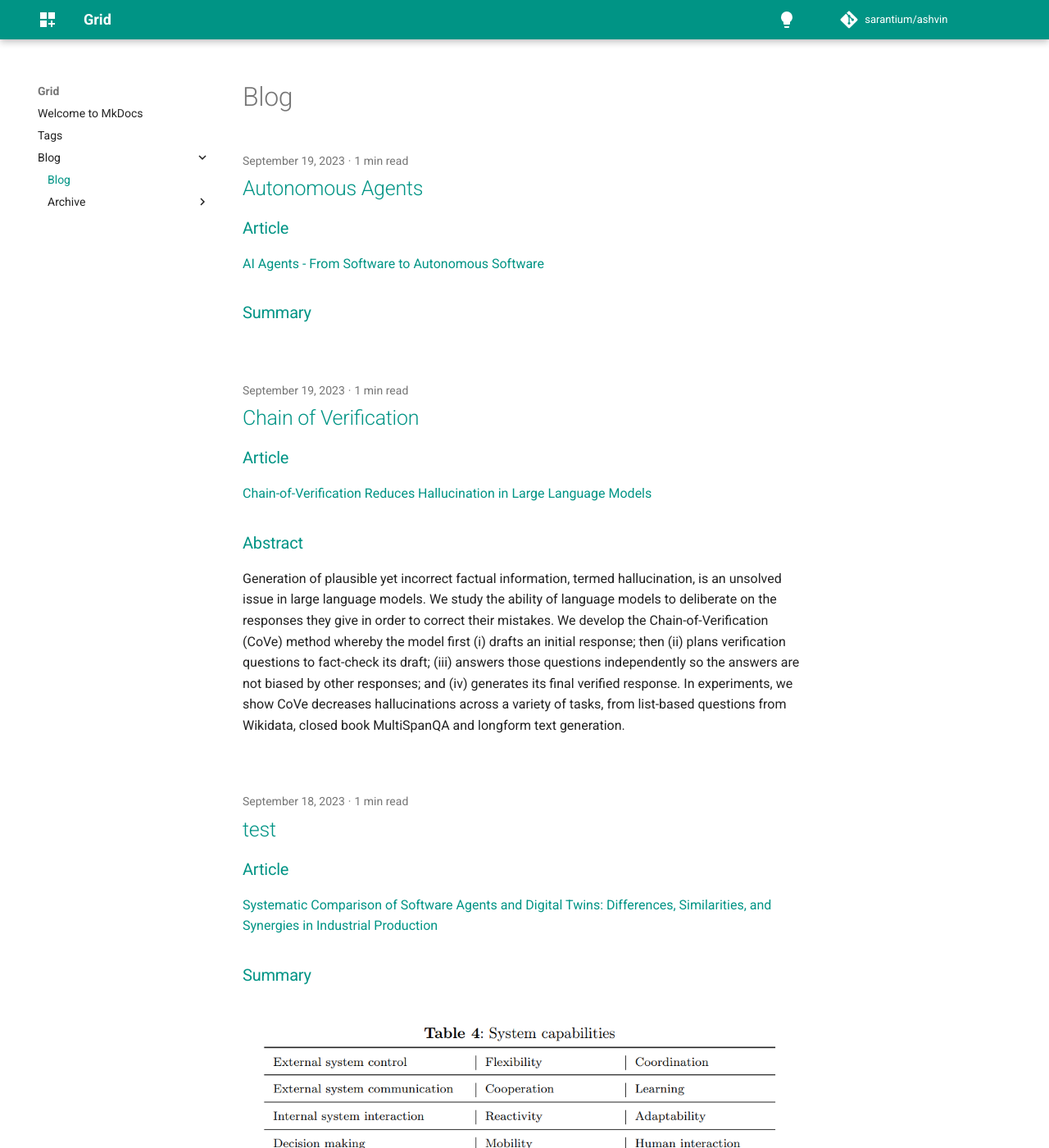
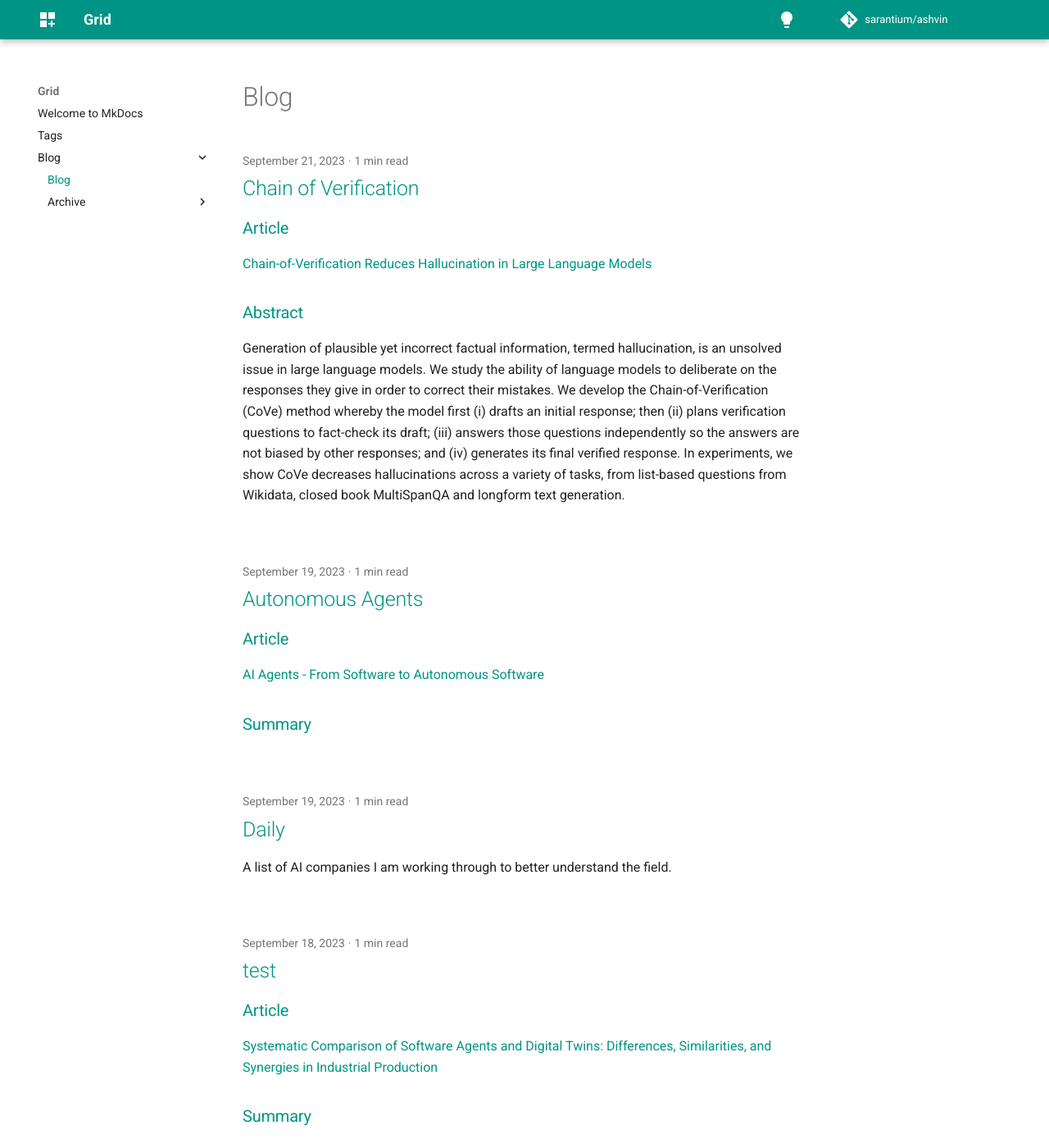
Before and after one commit to sarantium/ashvin, an MkDocs documentation site: the page built from docs/blog/index.md, in a window 1280 px wide and 1400 px high. Shown: the whole window at 82% size. Built offline with MkDocs 1.6.1 and Material for MkDocs 9.7.7, drawn with Linux system fonts in a browser that asks for light colours; comment, search, counter and statistics services are not loaded.

```diff
--- /dev/null
+++ b/docs/blog/posts/2023-09-23.md
@@ -0,0 +1,11 @@
+---
+title: Daily
+date: 2023-09-19
+tags:
+  - prompt
+  - AI
+  - responsible
+  - reliability
+---
+
+A list of AI companies I am working through to better understand the field.
```
Also changed, not shown: docs/blog/posts/2023-09-21.md (+1 -1 lines), sandbox/langchain.md (+17 -0 lines), 1 other file.
